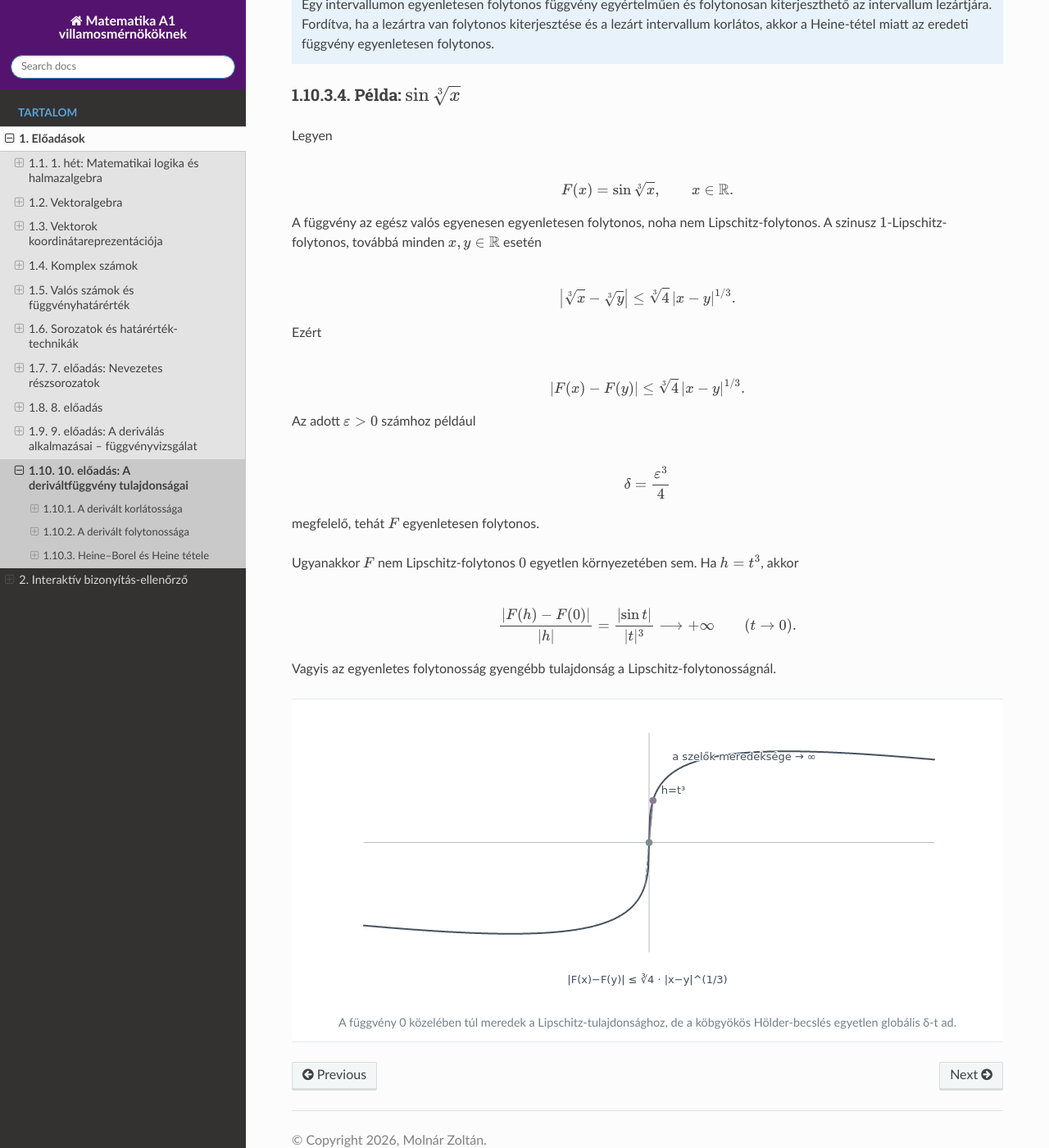
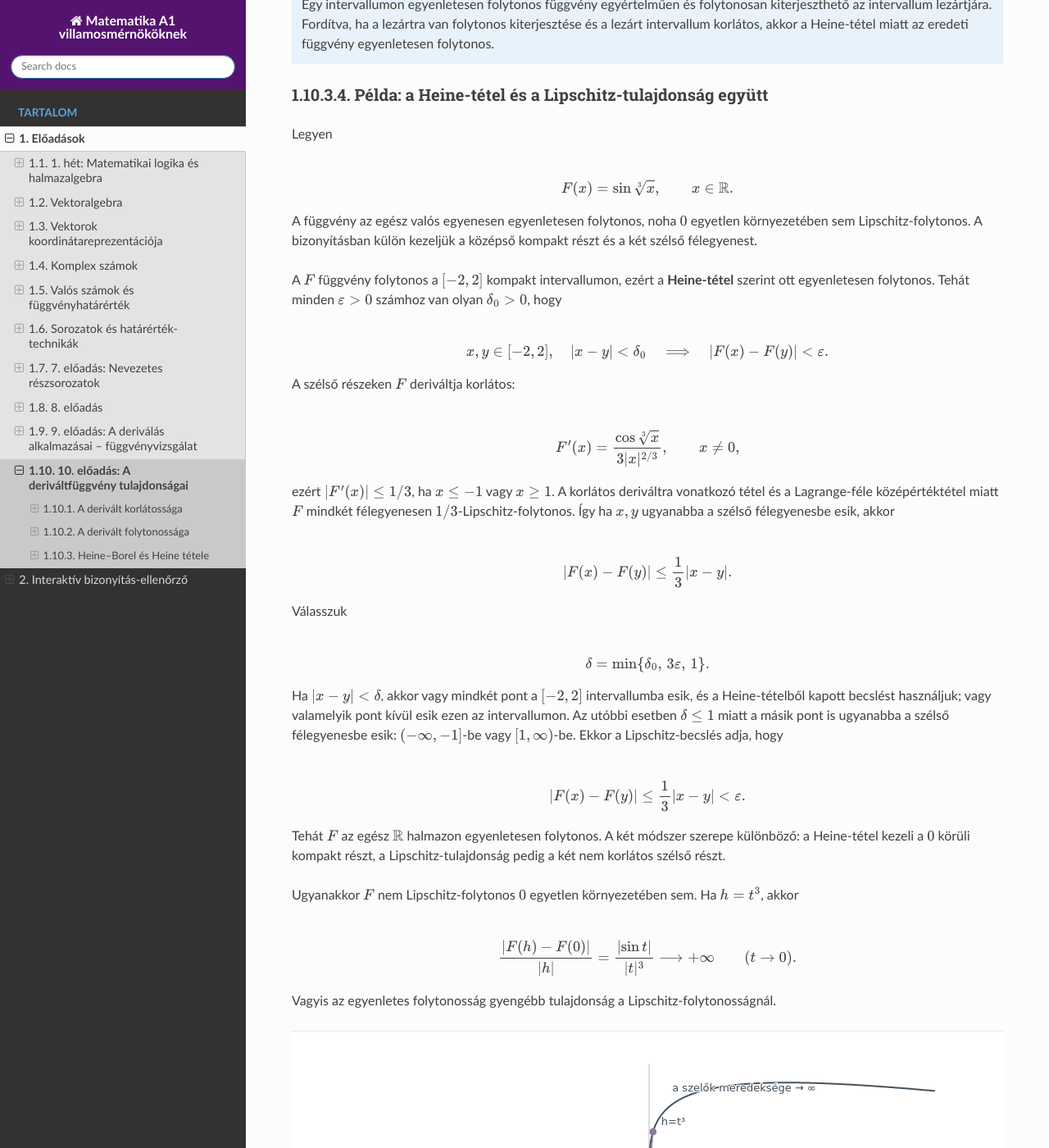
Before and after one commit to mozow01/Matematika-A1, a Sphinx documentation site: the page built from docs/eloadasok/10_derivaltfuggveny_tulajdonsagai.rst, in a window 1280 px wide and 1400 px high, scrolled down 10124 px. Shown: the whole window at 82% size. Built offline with Sphinx 7.4.7 and the Read the Docs theme 3.1.0, drawn with Linux system fonts in a browser that asks for light colours; some of the changed text lies outside the part shown.

Commit message:
Revise cube-root example using Heine and Lipschitz

```diff
--- a/docs/_static/js/lecture-10.js
+++ b/docs/_static/js/lecture-10.js
@@ -329,7 +329,7 @@
     label(svg, px(h) + 10, py(Math.sin(t)) - 8, "h=t³", "start", C.plum, 11);
     label(svg, px(.65), py(.9), "a szelők meredeksége → ∞", "start", C.plum, 11);
     label(svg, 410, 333,
-      "|F(x)−F(y)| ≤ ∛4 · |x−y|^(1/3)",
+      "Heine: [−2,2]   •   Lipschitz: (−∞,−1] és [1,∞)",
       "middle", C.muted, 14);
   }
 
--- a/docs/eloadasok/10_derivaltfuggveny_tulajdonsagai.rst
+++ b/docs/eloadasok/10_derivaltfuggveny_tulajdonsagai.rst
@@ -538,8 +538,8 @@ A kapott :math:`\delta` csak :math:`\varepsilon`-tól függ,
    Heine-tétel miatt az eredeti függvény egyenletesen
    folytonos.
 
-Példa: :math:`\sin\sqrt[3]{x}`
-~~~~~~~~~~~~~~~~~~~~~~~~~~~~~~
+Példa: a Heine-tétel és a Lipschitz-tulajdonság együtt
+~~~~~~~~~~~~~~~~~~~~~~~~~~~~~~~~~~~~~~~~~~~~~~~~~~~~~~
 
 Legyen
 
@@ -549,31 +549,60 @@ Legyen
    \qquad x\in\mathbb R.
 
 A függvény az egész valós egyenesen egyenletesen folytonos,
-noha nem Lipschitz-folytonos. A szinusz
-:math:`1`-Lipschitz-folytonos, továbbá minden
-:math:`x,y\in\mathbb R` esetén
+noha :math:`0` egyetlen környezetében sem
+Lipschitz-folytonos. A bizonyításban külön kezeljük a
+középső kompakt részt és a két szélső félegyenest.
+
+A :math:`F` függvény folytonos a :math:`[-2,2]` kompakt
+intervallumon, ezért a **Heine-tétel** szerint ott
+egyenletesen folytonos. Tehát minden :math:`\varepsilon>0`
+számhoz van olyan :math:`\delta_0>0`, hogy
 
 .. math::
 
-   \left|\sqrt[3]{x}-\sqrt[3]{y}\right|
-   \leq
-   \sqrt[3]{4}\,|x-y|^{1/3}.
+   x,y\in[-2,2],\quad |x-y|<\delta_0
+   \quad\Longrightarrow\quad
+   |F(x)-F(y)|<\varepsilon.
 
-Ezért
+A szélső részeken :math:`F` deriváltja korlátos:
 
 .. math::
 
-   |F(x)-F(y)|
-   \leq
-   \sqrt[3]{4}\,|x-y|^{1/3}.
+   F'(x)=\frac{\cos\sqrt[3]{x}}{3|x|^{2/3}},
+   \qquad x\neq0,
 
-Az adott :math:`\varepsilon>0` számhoz például
+ezért :math:`|F'(x)|\leq 1/3`, ha :math:`x\leq-1` vagy
+:math:`x\geq1`. A korlátos deriváltra vonatkozó tétel és a
+Lagrange-féle középértéktétel miatt :math:`F` mindkét
+félegyenesen :math:`1/3`-Lipschitz-folytonos. Így ha
+:math:`x,y` ugyanabba a szélső félegyenesbe esik, akkor
 
 .. math::
 
-   \delta=\frac{\varepsilon^3}{4}
+   |F(x)-F(y)|\leq\frac13|x-y|.
 
-megfelelő, tehát :math:`F` egyenletesen folytonos.
+Válasszuk
+
+.. math::
+
+   \delta=\min\{\delta_0,\,3\varepsilon,\,1\}.
+
+Ha :math:`|x-y|<\delta`, akkor vagy mindkét pont a
+:math:`[-2,2]` intervallumba esik, és a Heine-tételből kapott
+becslést használjuk; vagy valamelyik pont kívül esik ezen az
+intervallumon. Az utóbbi esetben :math:`\delta\leq1` miatt a
+másik pont is ugyanabba a szélső félegyenesbe esik:
+:math:`(-\infty,-1]`-be vagy :math:`[1,\infty)`-be. Ekkor a
+Lipschitz-becslés adja, hogy
+
+.. math::
+
+   |F(x)-F(y)|\leq\frac13|x-y|<\varepsilon.
+
+Tehát :math:`F` az egész :math:`\mathbb R` halmazon
+egyenletesen folytonos. A két módszer szerepe különböző:
+a Heine-tétel kezeli a :math:`0` körüli kompakt részt, a
+Lipschitz-tulajdonság pedig a két nem korlátos szélső részt.
 
 Ugyanakkor :math:`F` nem Lipschitz-folytonos :math:`0`
 egyetlen környezetében sem. Ha :math:`h=t^3`, akkor
@@ -593,5 +622,5 @@ Lipschitz-folytonosságnál.
 
    <figure class="l10-figure" data-l10-cuberoot>
      <svg viewBox="0 0 820 360" role="img" aria-label="A szinusz köbgyök x függvény grafikonja és a nullához közeli meredek viselkedése"></svg>
-     <figcaption>A függvény 0 közelében túl meredek a Lipschitz-tulajdonsághoz, de a köbgyökös Hölder-becslés egyetlen globális δ-t ad.</figcaption>
+     <figcaption>A középső kompakt részt a Heine-tétel, a két szélső félegyenest a Lipschitz-becslés kezeli.</figcaption>
    </figure>
```
